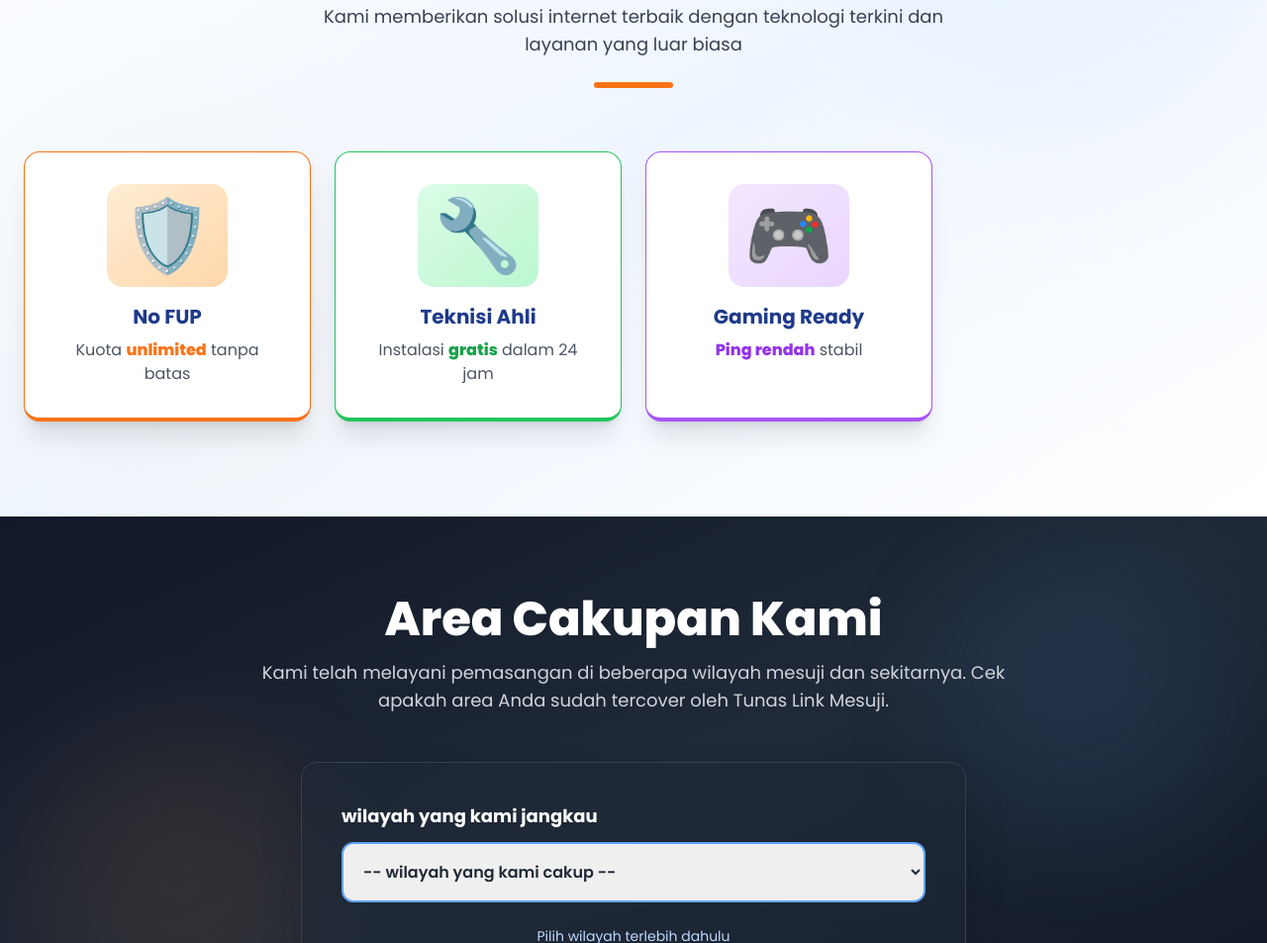
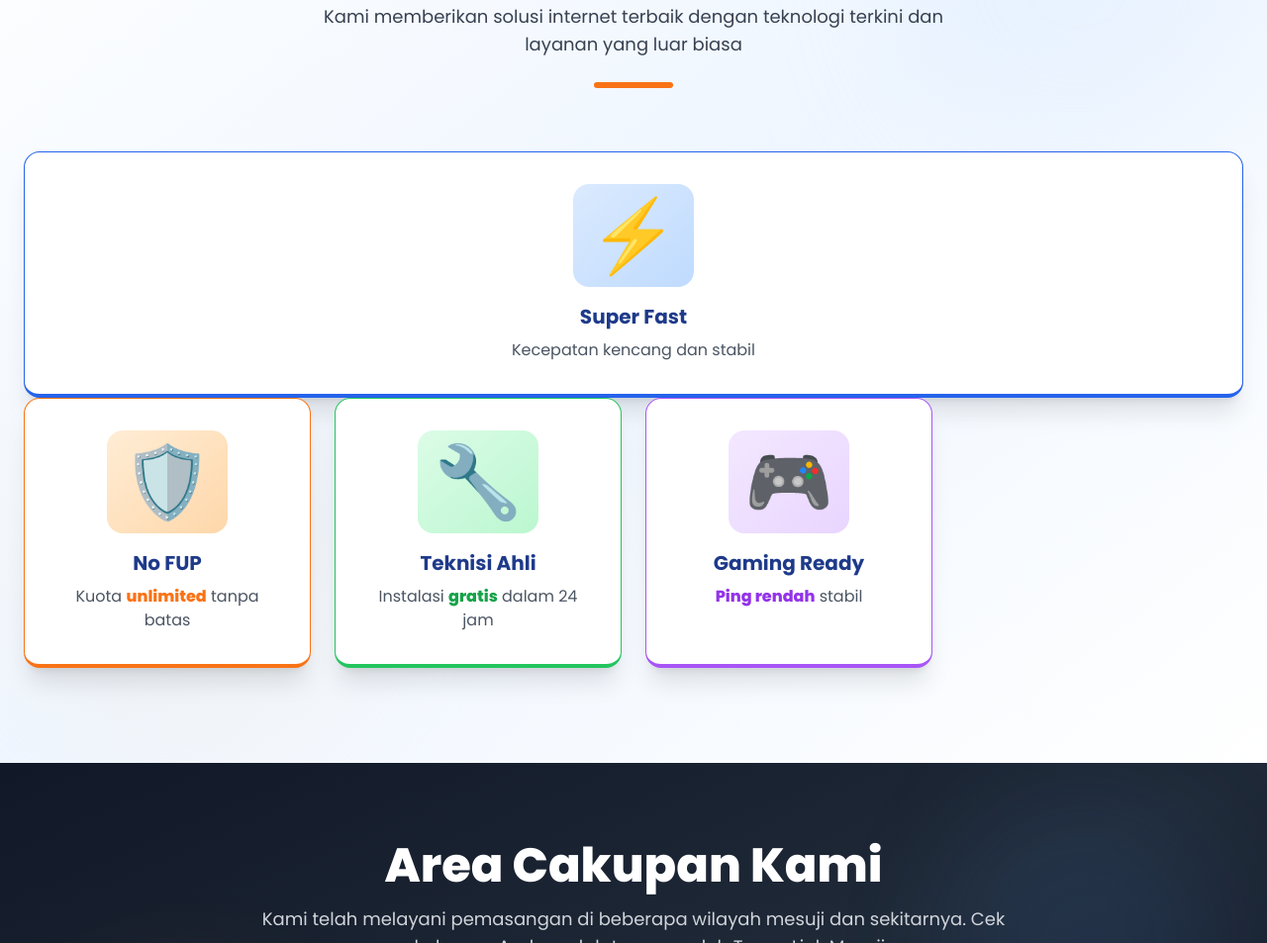
Before and after one commit to vikrialhusna221-lang/TUNASLINKMESUJI, a plain HTML site: page index.html in a window 1280 px wide. Shown: the part 1173-2126 px from the top of the page at 99% size. Drawn offline with nearby package versions, Linux system fonts and the light colour scheme.

Commit message:
Update index.html

```diff
--- a/index.html
+++ b/index.html
@@ -243,6 +243,11 @@
                 <p class="text-gray-700 max-w-2xl mx-auto text-sm sm:text-base md:text-lg">Kami memberikan solusi internet terbaik dengan teknologi terkini dan layanan yang luar biasa</p>
                 <div class="w-20 h-1.5 bg-orange-500 mx-auto rounded-full mt-6"></div>
             </div>
+              <div class="feature-card p-6 sm:p-8 text-center border-b-4 border-blue-600 shadow-xl hover:shadow-2xl" style="animation-delay: 0.1s;">
+                    <div class="text-5xl sm:text-6xl md:text-7xl mb-3 sm:mb-4 inline-block p-3 sm:p-4 bg-gradient-to-br from-blue-100 to-blue-200 rounded-2xl">⚡</div>
+                    <h3 class="font-bold text-lg sm:text-xl text-blue-900 mb-2">Super Fast</h3>
+                    <p class="text-gray-600 text-sm sm:text-base">Kecepatan kencang dan stabil</p>
+                </div>
             <div class="grid sm:grid-cols-2 lg:grid-cols-4 gap-4 sm:gap-6">
                 <div class="feature-card p-6 sm:p-8 text-center border-b-4 border-orange-500 shadow-xl hover:shadow-2xl" style="animation-delay: 0.2s;">
                     <div class="text-5xl sm:text-6xl md:text-7xl mb-3 sm:mb-4 inline-block p-3 sm:p-4 bg-gradient-to-br from-orange-100 to-orange-200 rounded-2xl">🛡️</div>
```
